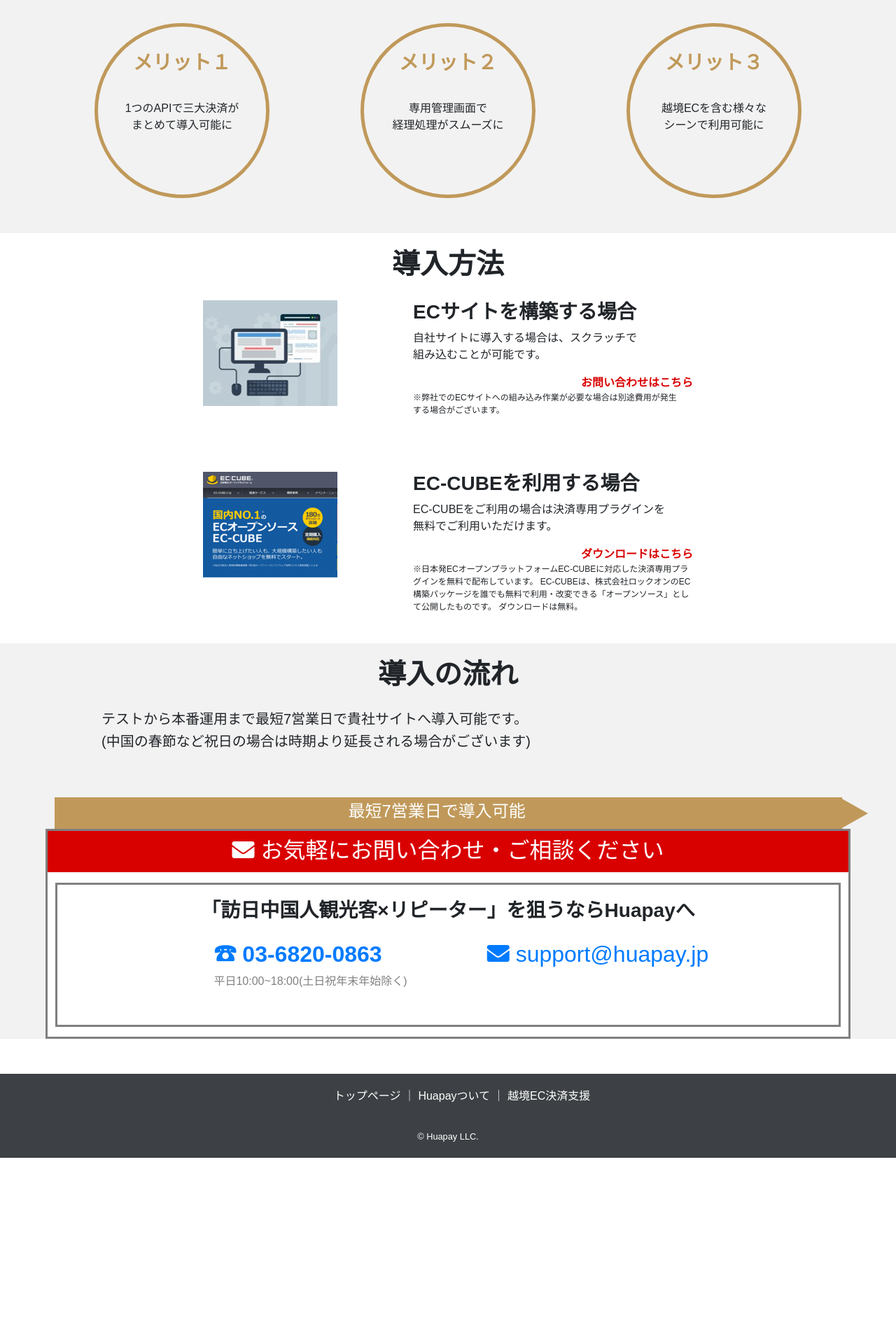
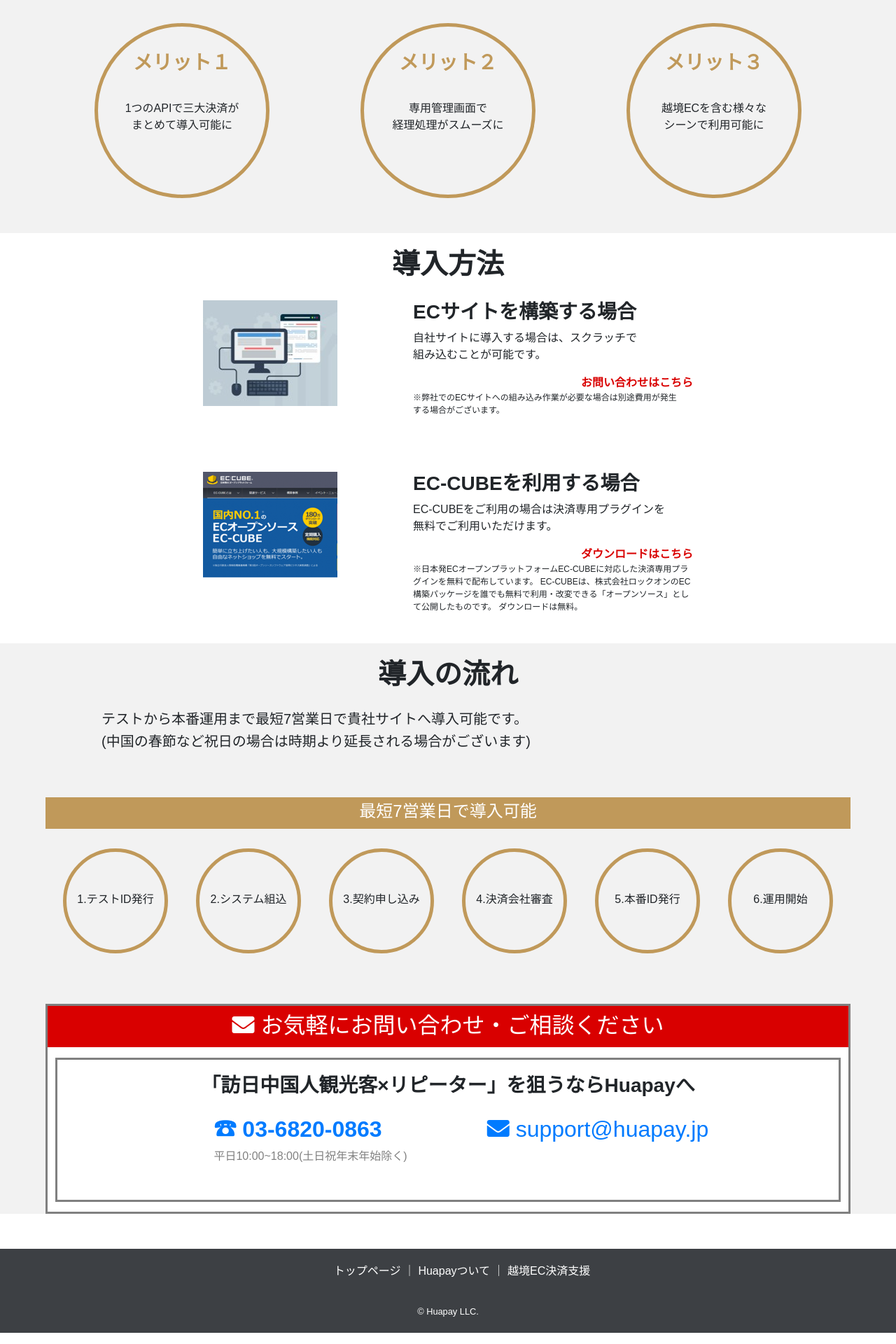
Before and after one commit to huapay/huapay.github.io, a Jekyll site: the page built from service-1.html, in a window 1280 px wide. Shown: the part 1711-3631 px from the top of the page at 70% size. Built offline with Jekyll 4.4.1, drawn with Linux system fonts in a browser that asks for light colours; nearby versions of some CDN libraries; before the commit the page ends 3381 px from its top, so only the background shows below that.

Commit message:
[add]introduction-stage layout

```diff
--- a/_sass/pages/service-1.scss
+++ b/_sass/pages/service-1.scss
@@ -222,49 +222,45 @@
     }
 }
 
-.introduction-arrow {
-    display: flex;
+.introduction-days{
     margin: auto;
     padding-top: 6px;
-    width: 1125px;
+    width: 1150px;
     @media (max-width: 1200px){
-        width: 562.5px;
+        width: 600px;
     }
     @media (max-width: 610px){
         width: 300px;
     }
+    background: $main-color-ocher;
+    text-align: center;
     height: 45px;
-    background: $main-color-ocher;
+    .stage{
+        margin-left: auto;
+        margin-right: auto;
+        margin-top:30px;
+        margin-bottom:30px;
+        width: 150px;
+        height: 150px;
+        border: solid 5px $main-color-ocher;
+        border-radius: 50%;
+    }
 }
-
+.introduction-days h4{
+    color: $base-color-white;
+}
+.stage p{
+    margin-top: 40%;
+}
 .introduction-padding{
     height: 60px;
 }
-
-.arrow-triangle{
-    width: 0;
-    height: 0;
-    position: relative;
-    left: 40%;
+.circle-padding{
+    height: 250px;
     @media (max-width: 1200px){
-        left: 28%;
-    }
-    top: -14%;
-    border-style: solid;
-    border-width: 22.5px 0 22.5px 39.0px;
-    border-color: transparent transparent transparent $main-color-ocher;
-}
-
-.arrow-text h4{
-    margin-left: 420px;
-    @media (max-width: 1200px){
-        margin-left: 150px;
+        height: 450px;
     }
     @media (max-width: 610px){
-        margin-left: 45px;
-        font-size: 12pt;
+        height: 1300px;
     }
-    color: $base-color-white;
-    position: relative;
-    z-index: 3;
 }
--- a/about.html
+++ b/about.html
@@ -82,7 +82,7 @@
                     <h2><a href="tel:0368200863">☎ 03-6820-0863</a></h2>
                     <p>平日10:00~18:00(土日祝年末年始除く)</p>
                 </div>
-                <div class="red-large-button">
+                <div class="mail">
                     <h2><a href="mailto:support@huapay.jp"><i class="fa fa-envelope"></i> support@huapay.jp</a></h2>
                 </div>
             </div>
--- a/service-1.html
+++ b/service-1.html
@@ -128,13 +128,46 @@
             <h5>(中国の春節など祝日の場合は時期より延長される場合がございます)</h5>
         </div>
         <div class="introduction-padding"></div>
-        <div class="introduction-arrow">
-            <div class="arrow-text">
-                <h4>最短7営業日で導入可能</h4>
-            </div>
-            <div class="arrow-triangle">
+        <div class="introduction-days">
+            <h4>最短7営業日で導入可能</h4>
+            <div class="circles">
+                <div class="container">
+                    <div class="row">
+                        <div class="col-sm">
+                            <div class="stage">
+                                <p>1.テストID発行</p>
+                            </div>
+                        </div>
+                        <div class="col-sm">
+                            <div class="stage">
+                                <p>2.システム組込</p>
+                            </div>
+                        </div>
+                        <div class="col-sm">
+                            <div class="stage">
+                                <p>3.契約申し込み</p>
+                            </div>
+                        </div>
+                        <div class="col-sm">
+                            <div class="stage">
+                                <p>4.決済会社審査</p>
+                            </div>
+                        </div>
+                        <div class="col-sm">
+                            <div class="stage">
+                                <p>5.本番ID発行</p>
+                            </div>
+                        </div>
+                        <div class="col-sm">
+                            <div class="stage">
+                                <p>6.運用開始</p>
+                            </div>
+                        </div>
+                    </div>
+                </div>
             </div>
         </div>
+        <div class="circle-padding"></div>
         <div class="contact-content">
             <div class="contact-title">
                 <h2>
```
